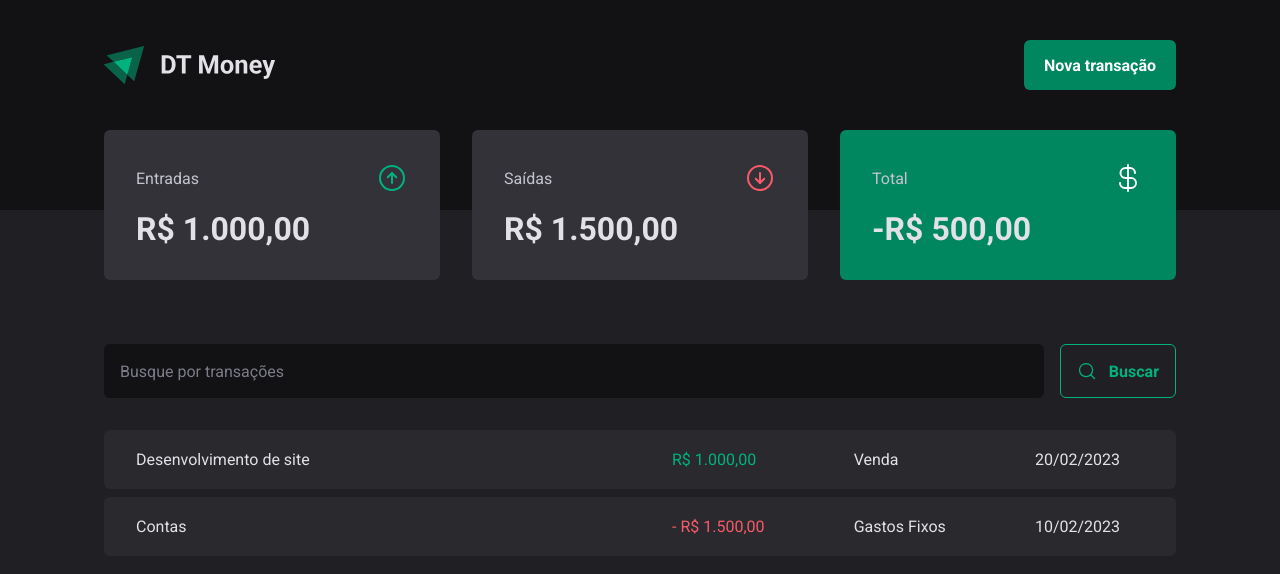
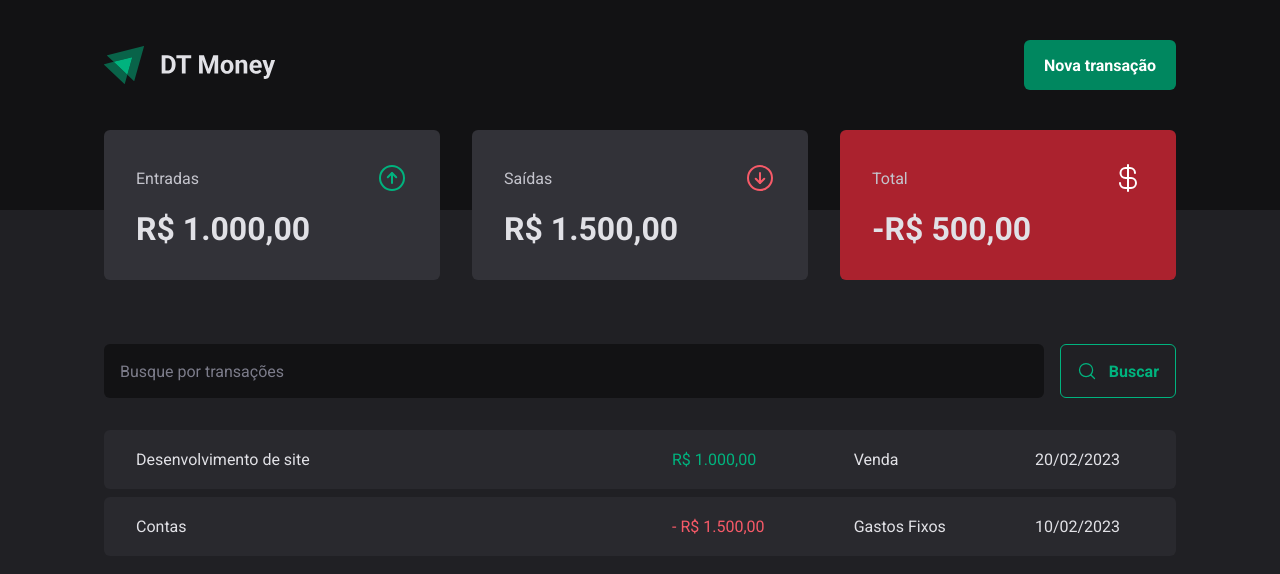
Before and after one commit to joao-hideki/DT_MONEY, a React (Vite) app: page / in a window 1280 px wide. Shown: the top 574 px of the page. Built offline with nearby package versions, Linux system fonts and the light colour scheme; data requests are answered from the project's data file.

Commit message:
Alterando a cor do SummaryCard, de acordo com o saldo

```diff
--- a/src/components/Summary/index.tsx
+++ b/src/components/Summary/index.tsx
@@ -19,6 +19,8 @@ export function Summary() {
     return accumulator
   }, {income: 0, outcome: 0, total: 0})
 
+  const isSummaryTotalIsPositive = summary.total > 0
+
   return(
     <SummaryContainer>
       <SummaryCard>
@@ -37,7 +39,7 @@ export function Summary() {
         <strong>{valueFormatter.format(summary.outcome)}</strong>
       </SummaryCard>
 
-      <SummaryCard variant="green">
+      <SummaryCard variant={isSummaryTotalIsPositive ? 'green' : 'red'}>
         <header>
           <span>Total</span>
           <CurrencyDollar  size={32} color='#fff'/>
--- a/src/components/Summary/styles.ts
+++ b/src/components/Summary/styles.ts
@@ -12,7 +12,7 @@ export const SummaryContainer = styled.section`
 `
 
 interface SummaryCardProps {
-  variant?: 'green';
+  variant?: 'green' | 'red';
 }
 
 export const SummaryCard = styled.div<SummaryCardProps>`
@@ -36,4 +36,7 @@ export const SummaryCard = styled.div<SummaryCardProps>`
   ${props => props.variant === 'green' && css`
     background-color: ${props.theme["green-500"]};
   `}
+  ${props => props.variant === 'red' && css`
+    background-color: ${props.theme["red-500"]};
+  `}
 `
```
